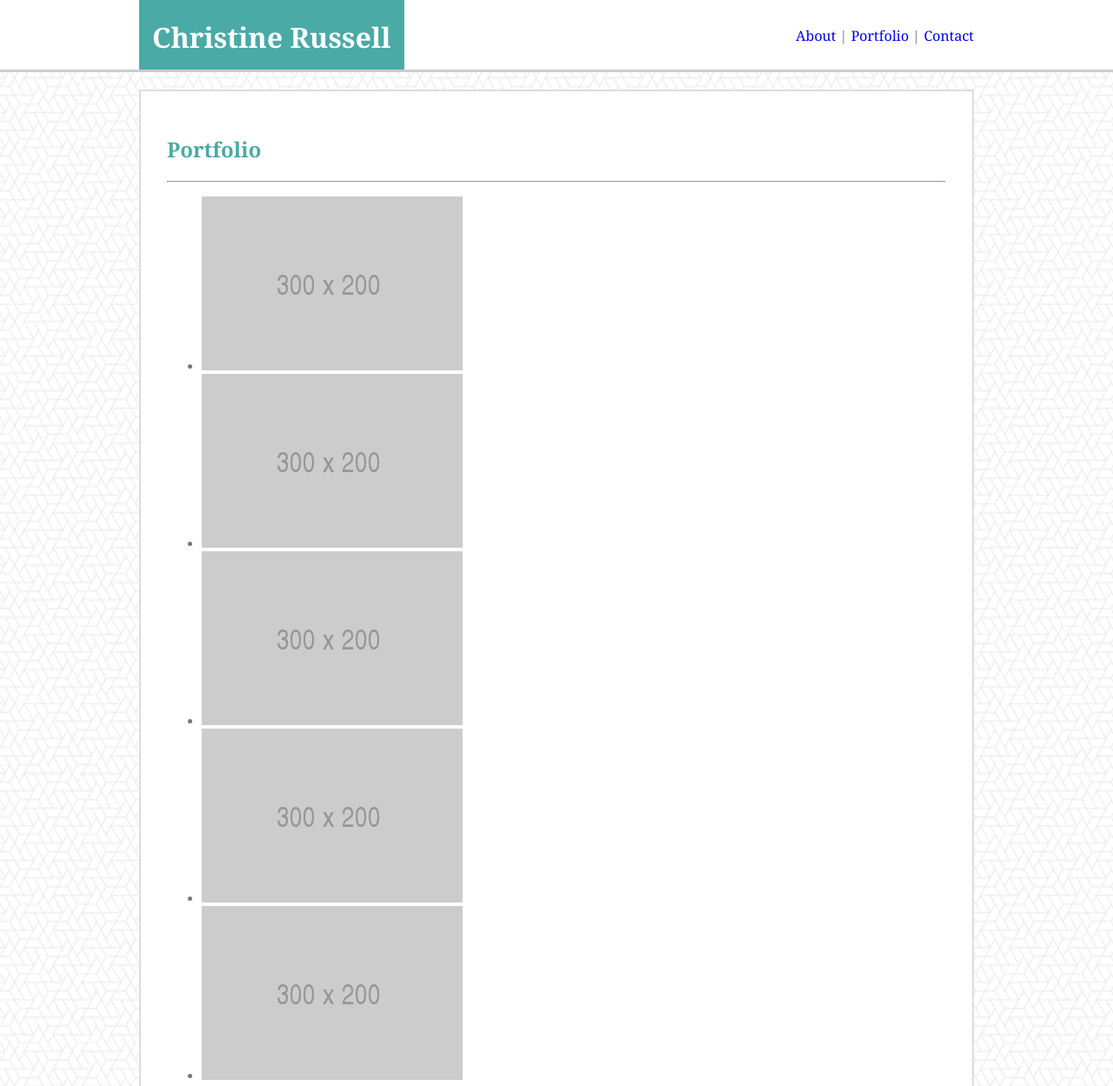
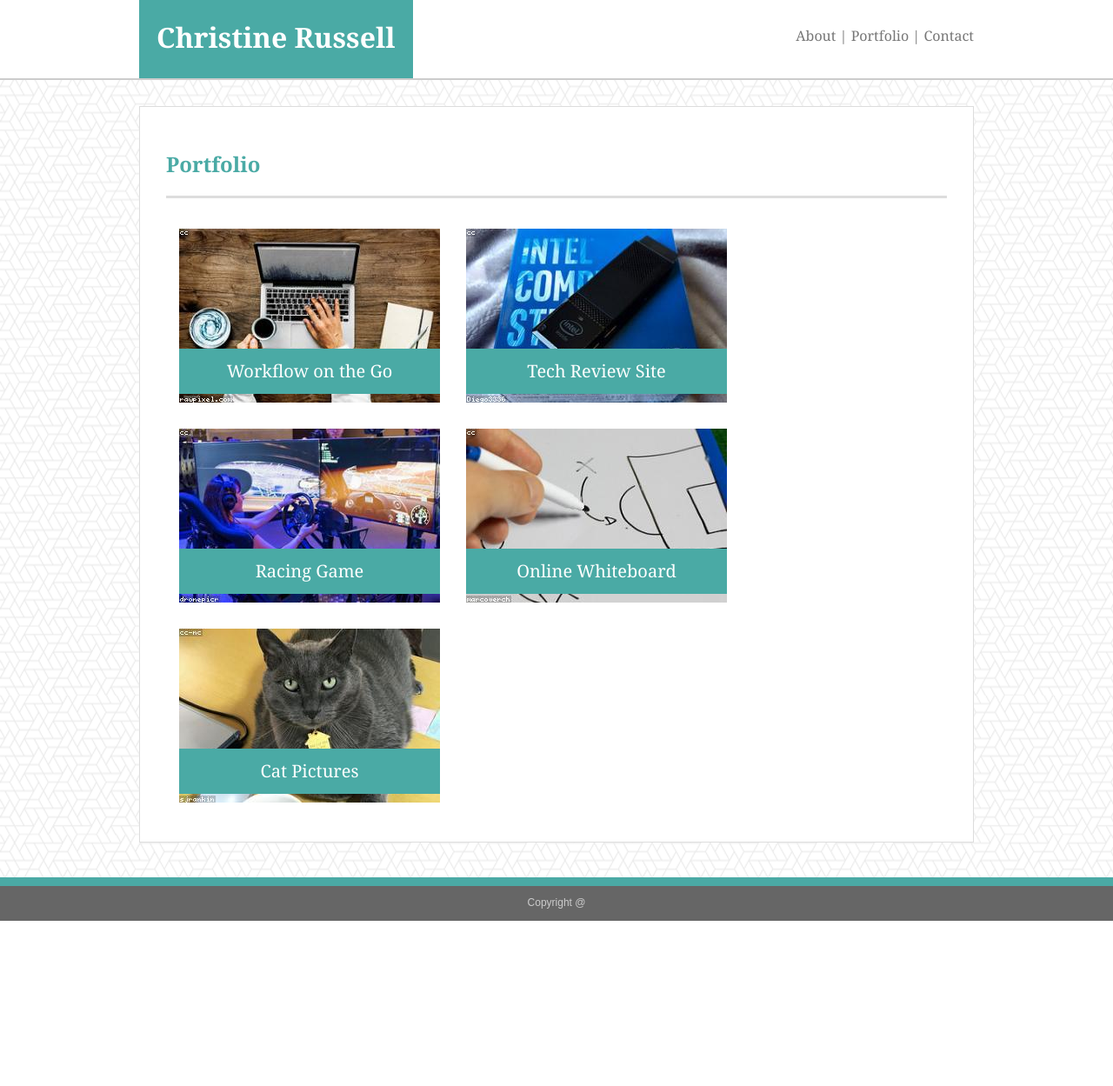
Before and after one commit to crussell84/Basic-Portfolio, a plain HTML site: page portfolio.html in a window 1280 px wide. Shown: the top 1249 px of the page at 87% size. After the commit the page ends 1059 px from the top, so only its background shows below. Drawn offline with Linux system fonts and the light colour scheme.

Commit message:
replaced placeholder content, styled contact & portfolio pages

```diff
--- a/assets/css/style.css
+++ b/assets/css/style.css
@@ -12,14 +12,14 @@ body {
 }
 
 .stickyFooter {
-    min-height: calc(100vh - 70px);
+    min-height: calc(100vh - 90px);
 }
 
 header {
     background-color: #ffffff;
-    border-bottom: 3px solid #cccccc;
+    border-bottom: 2px solid #cccccc;
     font-family: 'Georgia', Times, Times New Roman, serif;
-    height: 80px;
+    height: 90px;
     width: 100%;
 }
 
@@ -27,8 +27,8 @@ header {
     background-color: #4aaaa5;
     color: #ffffff;
     float: left;
-    padding: 0px 15px;
-    height: 80px;
+    padding: 0px 20px;
+    height: 90px;
     font-family: 'Georgia', Times, Times New Roman, serif;
 }
 
@@ -39,33 +39,35 @@ header {
 
 .content {
     background-color: #ffffff;
-    border: 2px solid #dddddd;
-    margin: 20px 0px 0px 0px;
+    border: 1px solid #dddddd;
+    margin: 30px 0px 0px 0px;
     padding: 30px;
+    line-height: 200%;
 }
 
-h2 {
+.contentHeader {
     color: #4aaaa5;
     font-family: 'Georgia', Times, Times New Roman, serif;
 }
 
-#narrowBar {
-    background-color: #4aaaa5;
-    height: 10px;
-    margin: 0px;
-}
-
 footer {
     background-color: #666666;
-    margin-top: 20px;
+    margin-top: 40px;
     border-top: 10px solid #4aaaa5;
     padding: 0px;
-    height: 60px;
+    height: 40px;
+    color: #cccccc;
+    text-align: center;
+    font-size: 12px;
 }
 
 .aboutPic {
     float: left;
     margin: 0px 15px 15px 0px;
+}
+
+a {
+    color: #777777;
 }
 
 a:link {
@@ -83,3 +85,62 @@ a:hover {
 a:active {
     text-decoration: underline;
 }
+
+.portfolioWrapper {
+    display: flow-root;
+}
+
+.portfolioItem {
+    position: relative;
+    text-align: center;
+    color: #ffffff;
+    height: 200px;
+    width: 300px;
+    margin: 15px;
+    float: left;
+}
+
+.portfolioLabel {
+    background-color: #4aaaa5;
+    color: #ffffff;
+    position: absolute;
+    bottom: 10px;
+    width: 100%;
+    font-family: 'Georgia', Times, Times New Roman, serif;
+    font-size: 20px;
+    padding: 10px 0px;
+}
+
+input[type=text] {
+    width: 100%;
+    margin: 5px;
+    padding: 8px 5px;
+    box-sizing: border-box;
+    color: #888888;
+}
+
+textarea {
+    width: 100%;
+    margin: 5px;
+    height: 150px;
+    box-sizing: border-box;
+}
+
+#submit {
+    background-color: #4aaaa5;
+    color: #ffffff;
+    border: none;
+    text-decoration: none;
+    padding: 5px 8px;
+}
+
+hr {
+    display: block;
+    margin-top: 0.5em;
+    margin-bottom: 20px;
+    background-color: #dddddd;
+    height: 3px;
+    width: 100%;
+    color: #dddddd;
+    border: 0 none;
+}
--- a/portfolio.html
+++ b/portfolio.html
@@ -25,30 +25,30 @@
         </header>
         <div class="wrapper">
             <section class="content">
-                <h2>Portfolio</h2>
+                <h1 class="contentHeader">Portfolio</h1>
                 <hr>
-                <ul>
-                    <li>
-                        <img src="./assets/images/Portfoilo01.png">
-                        <div class="portfolioItem"></div>
-                    </li>
-                    <li>
-                        <img src="./assets/images/Portfoilo02.png">
-                        <div class="portfolioItem"></div>
-                    </li>
-                    <li>
-                        <img src="./assets/images/Portfoilo03.png">
-                        <div class="portfolioItem"></div>
-                    </li>
-                    <li>
-                        <img src="./assets/images/Portfoilo04.png">
-                        <div class="portfolioItem"></div>
-                    </li>
-                    <li>
-                        <img src="./assets/images/Portfoilo05.png">
-                        <div class="portfolioItem"></div>
-                    </li>
-                </ul>
+                <div class="portfolioWrapper">
+                    <div class="portfolioItem">
+                        <img src="./assets/images/Portfoilo01.jpg" alt="Workflow on the go">
+                        <div class="portfolioLabel">Workflow on the Go</div>
+                    </div>
+                    <div class="portfolioItem">
+                        <img src="./assets/images/Portfoilo02.jpg" alt="Tech Review Site">
+                        <div class="portfolioLabel">Tech Review Site</div>
+                    </div>
+                    <div class="portfolioItem">
+                        <img src="./assets/images/Portfoilo03.jpg" alt="Racing Game">
+                        <div class="portfolioLabel">Racing Game</div>
+                    </div>
+                    <div class="portfolioItem">
+                        <img src="./assets/images/Portfoilo04.jpg" alt="Online Whiteboard">
+                        <div class="portfolioLabel">Online Whiteboard</div>
+                    </div>
+                    <div class="portfolioItem">
+                        <img src="./assets/images/Portfoilo05.jpg" alt="Cat Pictures">
+                        <div class="portfolioLabel">Cat Pictures</div>
+                    </div>
+                </div>
             </section>
         </div>
     </div>
```
Also changed, not shown: contact.html (+3 -3 lines), index.html (+9 -22 lines), assets/images/About.jpg (added), assets/images/About.png (deleted), assets/images/Portfoilo01.jpg (added), assets/images/Portfoilo01.png (deleted), assets/images/Portfoilo02.jpg (added), assets/images/Portfoilo02.png (deleted), assets/images/Portfoilo03.jpg (added), assets/images/Portfoilo03.png (deleted), assets/images/Portfoilo04.jpg (added), assets/images/Portfoilo04.png (deleted), assets/images/Portfoilo05.jpg (added), assets/images/Portfoilo05.png (deleted).
